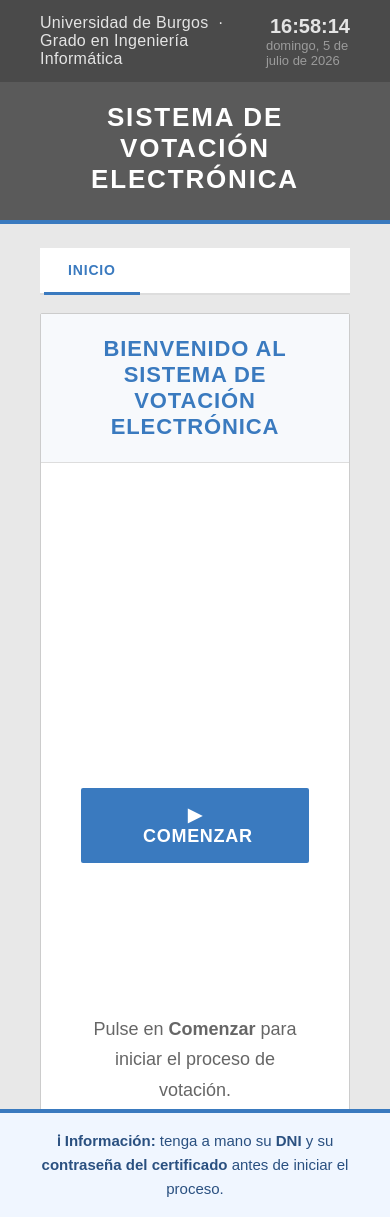
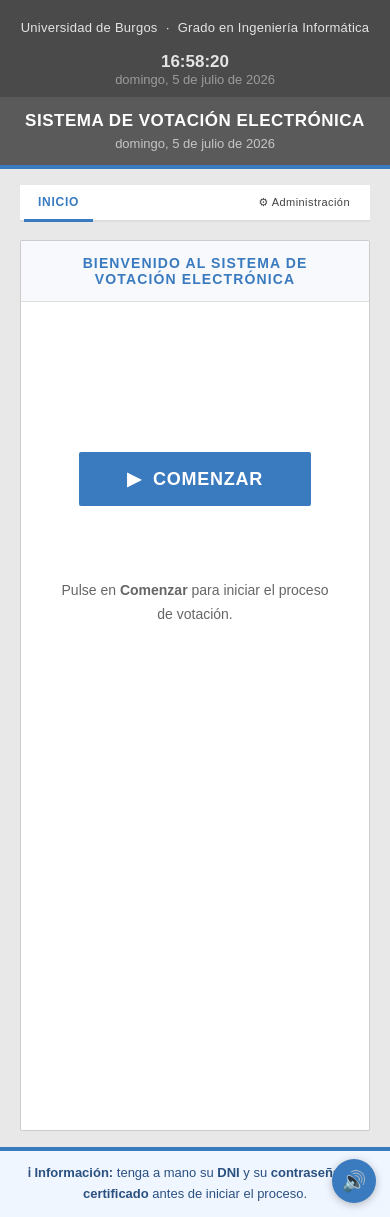
Before and after one commit to gadea4/TFG_GII_SistemaVotacionEnLinea, a Python web app: template templates/1.Inicio.html in a window 390 px wide. Run offline with Jinja, Linux system fonts and the light colour scheme; the template is opened without the code that fills it, so the values that code supplies are empty.

Commit message:
Comentarios finales de inicio.html

```diff
--- a/templates/0.votacion.html
+++ b/templates/0.votacion.html
@@ -7,7 +7,6 @@
   Proyecto:   TFG — Diseño de una plataforma para la
               digitalización del proceso electoral
   Fecha:      Curso 2025-2026
-  ---------------------------------------------------------------
   Archivo:     0.votacion.html
   ===============================================================
 -->
--- a/templates/1.Inicio.html
+++ b/templates/1.Inicio.html
@@ -1,80 +1,32 @@
+<!--
+  ===============================================================
+  Autor:      Gadea Díez Prieto
+  Tutor:      Rubén Ruiz y Nuño Basurto
+  Centro:     Universidad de Burgos — Escuela Politécnica Superior
+  Titulación: Grado en Ingeniería Informática
+  Proyecto:   TFG — Diseño de una plataforma para la
+              digitalización del proceso electoral
+  Fecha:      Curso 2025-2026
+  Archivo:    inicio.html
+  ===============================================================
+-->
+
+
+
 <!DOCTYPE html>
 <html lang="es">
 <head>
   <meta charset="UTF-8">
+  <meta name="viewport" content="width=device-width, initial-scale=1.0">
   <title>Bienvenida — Sistema de Votación</title>
+  <link rel="stylesheet" href="/static/comun_votacion.css">
   <style>/* ── RESET ── */
-*, *::before, *::after { box-sizing: border-box; margin: 0; padding: 0; }
 
 /* ── VARIABLES ── */
-:root {
-  --azul: #3a7abf;
-  --azul-oscuro: #2a5a9f;
-  --azul-fondo: #f0f6ff;
-  --azul-borde: #c0d8f0;
-  --gris-cabecera: #4a4a4a;
-  --gris-cabecera2: #5a5a5a;
-  --gris-borde: #ddd;
-  --gris-fondo: #e8e8e8;
-  --gris-panel: #f7f9fc;
-  --verde: #2e8b57;
-  --verde-fondo: #f0fff4;
-  --verde-borde: #a8d5b8;
-  --rojo: #c0392b;
-  --rojo-fondo: #fff5f5;
-  --rojo-borde: #f5b8b0;
-  --negro: #222;
-  --blanco: #fff;
-  --texto: #333;
-  --texto-suave: #666;
-  --texto-muy-suave: #aaa;
-}
 
 /* ── BODY ── */
-body {
-  font-family: Arial, 'Helvetica Neue', sans-serif;
-  background: var(--gris-fondo);
-  height: 100vh;
-  display: flex;
-  flex-direction: column;
-  color: var(--texto);
-  font-size: 16px;
-  overflow: hidden;
-}
 
 /* ── CABECERA ── */
-.hdr-top {
-  background: var(--gris-cabecera);
-  padding: 14px 40px;
-  display: flex;
-  justify-content: space-between;
-  align-items: center;
-}
-.hdr-top-izq { display: flex; align-items: center; gap: 14px; }
-.hdr-escudo { font-size: 34px; }
-.hdr-top-txt { font-size: 16px; color: rgba(255,255,255,0.85); letter-spacing: 0.02em; }
-.hdr-top-der { display: flex; flex-direction: column; align-items: flex-end; }
-.hdr-hora { font-size: 20px; font-weight: 700; color: rgba(255,255,255,0.85); font-variant-numeric: tabular-nums; line-height: 1.2; }
-.hdr-dia { font-size: 13px; color: rgba(255,255,255,0.45); }
-
-.hdr-titulo {
-  background: var(--gris-cabecera2);
-  padding: 20px 40px;
-  text-align: center;
-  border-bottom: 4px solid var(--azul);
-}
-.hdr-titulo h1 {
-  font-size: 26px;
-  font-weight: 700;
-  color: #fff;
-  letter-spacing: 0.07em;
-  text-transform: uppercase;
-  margin-bottom: 5px;
-}
-.hdr-titulo p {
-  font-size: 15px;
-  color: rgba(255,255,255,0.65);
-}
 
 /* ── CONTENIDO ── */
 .contenido {
@@ -88,22 +40,6 @@ body {
 }
 
 /* ── TABS ── */
-.tabs {
-  background: var(--blanco);
-  border-bottom: 2px solid var(--gris-borde);
-  padding: 0 4px;
-  display: flex;
-}
-.tab {
-  padding: 14px 24px;
-  font-size: 14px;
-  font-weight: 700;
-  color: var(--azul);
-  border-bottom: 3px solid var(--azul);
-  letter-spacing: 0.06em;
-  text-transform: uppercase;
-  margin-bottom: -2px;
-}
 
 /* ── PANEL ── */
 .panel {
@@ -113,18 +49,9 @@ body {
   flex: 1;
   display: flex;
   flex-direction: column;
+  min-height: 0;
 }
-.panel-titulo {
-  text-align: center;
-  padding: 14px 20px;
-  font-size: 14px;
-  font-weight: 700;
-  color: var(--azul);
-  letter-spacing: 0.08em;
-  text-transform: uppercase;
-  border-bottom: 1px solid var(--gris-borde);
-  background: var(--gris-panel);
-}
+
 .panel-body { padding: 28px 36px; flex: 1; }
 
 /* ── FILA DE FORMULARIO ── */
@@ -233,16 +160,6 @@ body {
 .btn-verde:hover { background: #1f6b42; }
 
 /* ── AVISO INFO ── */
-.aviso-info {
-  background: var(--azul-fondo);
-  border: 1px solid var(--azul-borde);
-  border-left: 4px solid var(--azul);
-  padding: 10px 14px;
-  font-size: 11px;
-  color: #2a5080;
-  line-height: 1.6;
-  border-radius: 0 2px 2px 0;
-}
 
 /* ── AVISO OK ── */
 .aviso-ok {
@@ -309,11 +226,6 @@ body {
 .animar { animation: aparecer 0.3s ease both; }
 </style>
   <style>
-    .panel-titulo {
-      font-size: 22px !important;
-      padding: 22px 28px !important;
-      letter-spacing: 0.04em !important;
-    }
     .bienvenida-panel {
       display: flex;
       flex-direction: column;
@@ -325,28 +237,30 @@ body {
       height: 100%;
     }
     .bienvenida-titulo {
-      font-size: 32px;
+      font-size: clamp(20px, 3.5vw, 32px);
       font-weight: 700;
       color: var(--negro);
       line-height: 1.3;
+      padding: 0 16px;
     }
     .bienvenida-sub {
-      font-size: 18px;
+      font-size: clamp(14px, 1.6vw, 18px);
       color: var(--texto-suave);
       line-height: 1.7;
       max-width: 600px;
+      padding: 0 16px;
     }
     .bienvenida-centro {
       display: flex;
       flex-direction: column;
       align-items: center;
-      gap: 4cm;
-      margin-top: 7cm;
+      gap: clamp(20px, 6vh, 80px);
+      margin-top: clamp(20px, 12vh, 120px);
     }
     .bienvenida-aviso-base {
       background: var(--azul-fondo);
       border-top: 4px solid var(--azul);
-      padding: 16px 40px;
+      padding: 21.2px 40px;
       font-size: 15px;
       color: #2a5080;
       line-height: 1.6;
@@ -366,6 +280,28 @@ body {
       width: 100%;
       max-width: 620px;
     }
+
+    /* ── RESPONSIVE: TABLET (768px - 1024px) ── */
+    @media (max-width: 1024px) {
+      .hdr-top { padding: 10px 24px; }
+      .hdr-top-txt { font-size: 13px; }
+      .hdr-hora { font-size: 17px; }
+      .hdr-titulo { padding: 14px 24px; }
+      .hdr-titulo h1 { font-size: 20px; }
+      .hdr-titulo p { font-size: 13px; }
+      .contenido { padding: 16px 20px; }
+      .bienvenida-panel { padding: 30px 20px 30px; }
+    }
+
+    /* ── RESPONSIVE: MÓVIL / TABLET PEQUEÑA (max 767px) ── */
+    @media (max-width: 767px) {
+      .hdr-top { flex-direction: column; gap: 8px; padding: 10px 16px; align-items: center; }
+      .hdr-top-der { align-items: center; }
+      .hdr-titulo h1 { font-size: 17px; letter-spacing: 0.03em; }
+      .tabs { flex-wrap: wrap; }
+      .tab { padding: 10px 14px; font-size: 12px; }
+      .bienvenida-aviso, .bienvenida-aviso-base { padding: 12px 16px; font-size: 13px; }
+    }
   </style>
 </head>
 <body>
@@ -382,12 +318,14 @@ body {
 
   <div class="hdr-titulo">
     <h1>Sistema de Votación Electrónica</h1>
+    <p id="fecha-hdr"></p>
   </div>
 
   <div class="contenido">
 
-    <div class="tabs">
+    <div class="tabs" style="display:flex; justify-content:space-between; align-items:center;">
       <div class="tab">Inicio</div>
+      <a href="/login_admin" id="link-admin" style="font-size:11px; color:rgba(0,0,0,0.75); text-decoration:none; letter-spacing:0.04em; padding:0 16px;" onclick="return irAAdministracion(event)">⚙ Administración</a>
     </div>
 
     <div class="panel">
@@ -395,7 +333,7 @@ body {
       <div class="bienvenida-panel">
 
         <div class="bienvenida-centro">
-          <a href="/pasos" class="btn-primario">
+          <a href="/pasos" class="btn-primario" onclick="clearInterval(intervaloTTS); TTS.cancelar();">
             ▶ &nbsp;Comenzar
           </a>
           <div class="bienvenida-sub">
@@ -412,6 +350,7 @@ body {
     <strong>ℹ Información:</strong> tenga a mano su <strong>DNI</strong> y su <strong>contraseña del certificado</strong> antes de iniciar el proceso.
   </div>
 
+  <script src="/static/tts.js"></script>
 
   <script>
     function tick() {
@@ -422,7 +361,34 @@ body {
       document.getElementById('fecha-hdr').textContent = d;
     }
     tick(); setInterval(tick, 1000);
-    </script>
 
-  </body>
+    // TTS — mensaje de bienvenida al cargar y cada 15 segundos
+    const mensajeBienvenida =
+      'Bienvenido al Sistema de Votación Electrónica de la Universidad de Burgos. ' +
+      'Pulse el botón Comenzar para iniciar el proceso de votación. ' +
+      'Tenga a mano su DNI electrónico y su código PIN.';
+
+    let intervaloTTS;
+    window.addEventListener('load', function () {
+      setTimeout(() => TTS.hablar(mensajeBienvenida), 1000);
+      intervaloTTS = setInterval(() => TTS.hablar(mensajeBienvenida), 10000);
+    });
+
+    // Antes de ir al panel de administración hay que asegurarse de que
+    // la locución se detiene de verdad. TTS.cancelar() manda una petición
+    // al servidor de forma asíncrona; si solo se navega con <a href>, el
+    // navegador puede abandonar la página antes de que esa petición llegue
+    // a completarse y la voz seguiría sonando en la pantalla siguiente.
+    // Por eso se intercepta el clic, se espera la cancelación y solo
+    // entonces se navega manualmente.
+    async function irAAdministracion(event) {
+      event.preventDefault();
+      clearInterval(intervaloTTS);
+      await TTS.cancelar();
+      window.location.href = '/login_admin';
+      return false;
+    }
+  </script>
+
+</body>
 </html>
```
